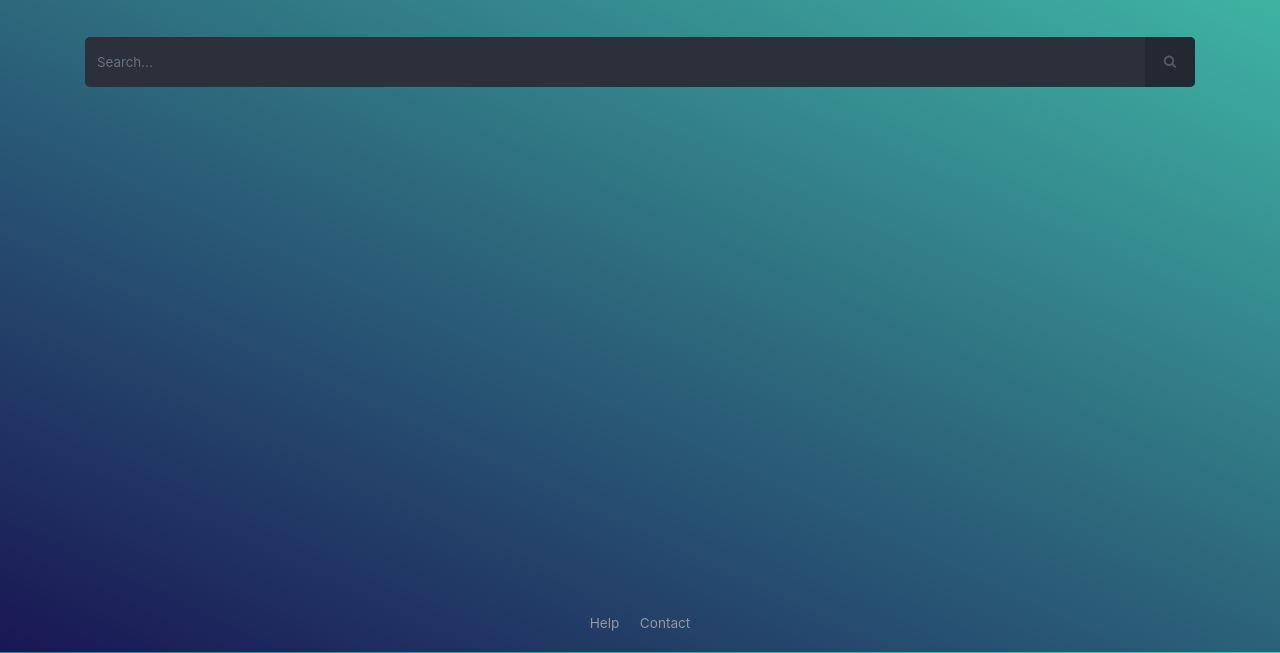
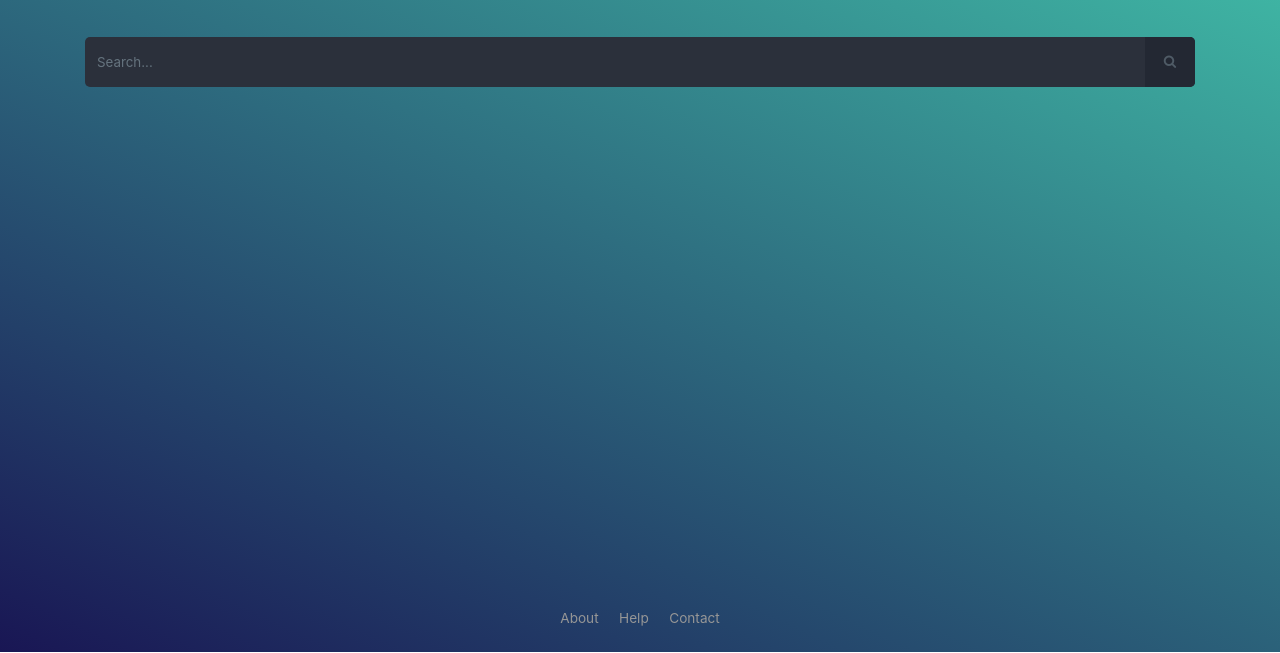
Before and after one commit to petercunha/BoilerChat, a website: page frontend/login.html in a window 1280 px wide. Shown: the part 148-801 px from the top of the page. Drawn offline with nearby package versions, Linux system fonts and the light colour scheme.

Commit message:
Add an 'about' link at the footer of the homepage

```diff
--- a/frontend/css/login.css
+++ b/frontend/css/login.css
@@ -140,7 +140,7 @@ table {
   outline: none;
 }
 
-#help, #email {
+#help, #email, #about {
   font-size: 1.1em;
   color: #e8e8e8;
   margin-top: 12px;
@@ -152,7 +152,7 @@ table {
 
 .footer {
   position: absolute;
-  bottom: 0;
+  bottom: 5px;
   width: 100%;
   height: 60px;
   line-height: 60px;
@@ -162,6 +162,7 @@ table {
 
 .bottom {
   font-size: 0.85em;
-  margin: 8px;
+  margin-left: 8px;
+  margin-right: 8px;
   color: #969696;
 }
--- a/frontend/login.html
+++ b/frontend/login.html
@@ -59,13 +59,17 @@
             </div>
         </div>
         <div class="container">
+            <div id="about" class="collapse">
+                BoilerChat is a live, anonymous, online chatroom for Purdue students. The BoilerChat website is written and maintained by two Computer Science students at Purdue.
+            </div>
+
             <div id="help" class="collapse">
                 To find the chatroom for your lecture, type in your subject abbreviation and course number. For example, Computer Science 18000 would be CS 180. You will get a dropdown of all the sections of lectures for that course, distinguished by the instructors.
                 Click on the lecture with your instructor to join the chat.
             </div>
 
             <div id="email" class="collapse">
-                Contact 4lieq@notsharingmy.info with comments, questions, or suggestions.
+                Contact <b>4lieq@notsharingmy.info</b> with comments, questions, or suggestions.
             </div>
 
         </div>
@@ -74,8 +78,9 @@
 
     <footer class="footer">
         <div class="text-muted">
-          <a class="bottom" href="#" data-toggle="collapse" data-target="#help">Help</a>
-          <a class="bottom" href="#" data-toggle="collapse" data-target="#email">Contact</a>
+            <a class="bottom" href="#" data-toggle="collapse" data-target="#about">About</a>
+            <a class="bottom" href="#" data-toggle="collapse" data-target="#help">Help</a>
+            <a class="bottom" href="#" data-toggle="collapse" data-target="#email">Contact</a>
         </div>
     </footer>
 
```
